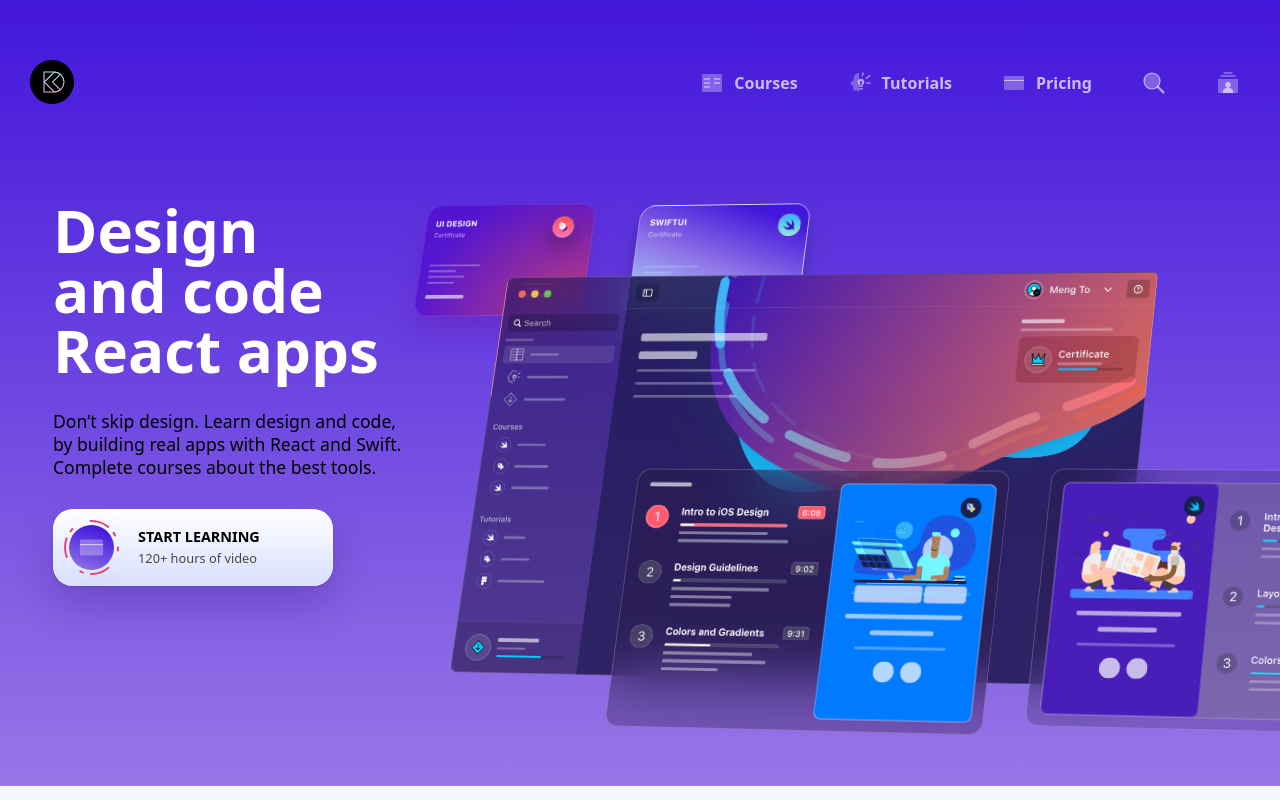
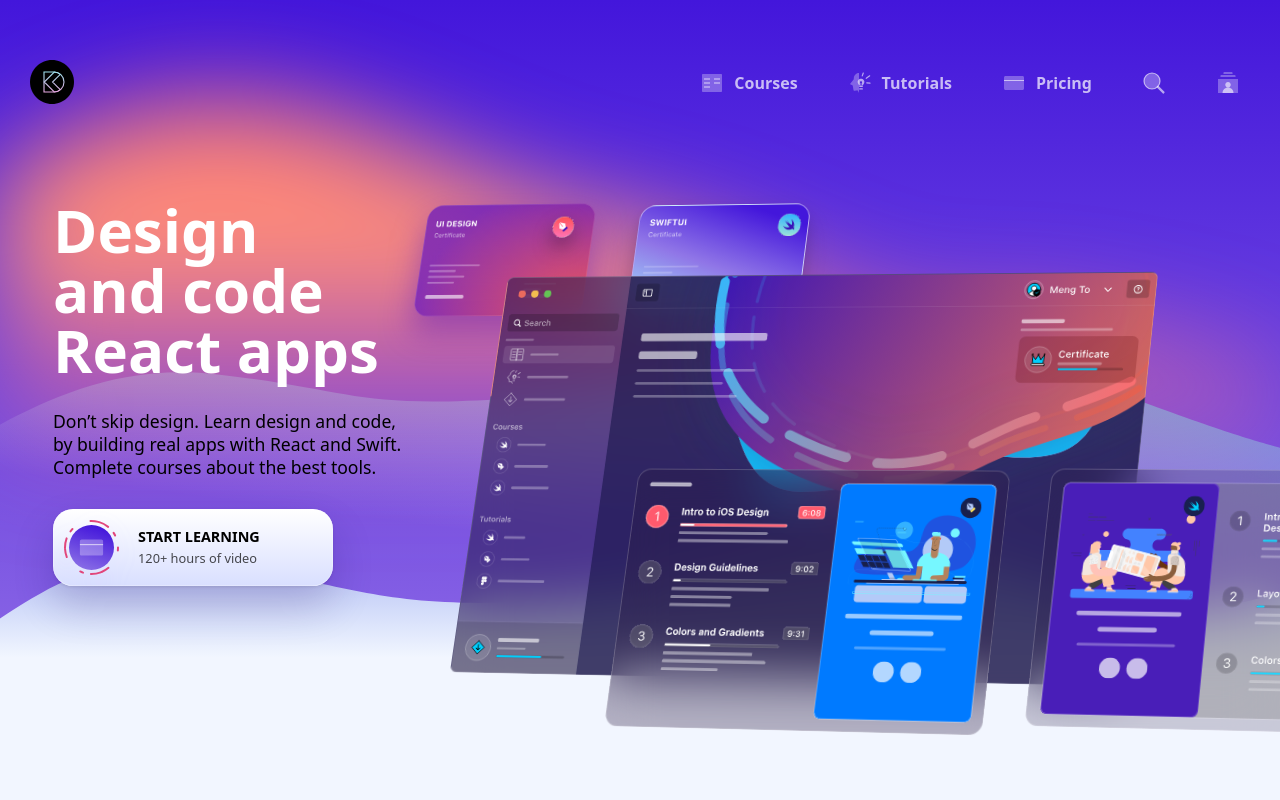
Before and after one commit to thatsehannah/design-code-with-react-hooks, a Gatsby site: page / in a window 1280 px wide. Built offline with nearby package versions, Linux system fonts and the light colour scheme; Gatsby itself is replaced by a stand-in of ours.

Commit message:
added waves to hero section with inline styles

```diff
--- /dev/null
+++ b/src/components/backgrounds/WaveBackground.js
@@ -0,0 +1,35 @@
+import React from "react"
+import styled from "styled-components"
+
+const WaveBackground = () => {
+  return (
+    <Wrapper>
+      <Background />
+      <Wave
+        src="/images/waves/hero-wave1.svg"
+        style={{ top: "100px", filter: "blur(50px)" }}
+      />
+      <Wave src="/images/waves/hero-wave2.svg" style={{ top: "350px" }} />
+      <Wave src="/images/waves/hero-wave3.svg" style={{ top: "550px" }} />
+    </Wrapper>
+  )
+}
+
+export default WaveBackground
+
+const Wrapper = styled.div`
+  position: relative;
+`
+const Background = styled.div`
+  background: linear-gradient(180deg, #4316db 0%, #9876e7 100%);
+  position: absolute;
+  width: 100%;
+  height: 800px;
+  z-index: -1;
+`
+
+const Wave = styled.img`
+  position: absolute;
+  width: 100%;
+  z-index: -1;
+`
--- a/src/components/sections/Hero.js
+++ b/src/components/sections/Hero.js
@@ -4,10 +4,12 @@
 import { themes } from "../styles/ColorStyles"
 import PurchaseButton from "../buttons/PurchaseButton"
 import MockupAnimation from "../animations/MockupAnimation"
+import WaveBackground from "../backgrounds/WaveBackground"
 
 const Hero = props => {
   return (
     <Wrapper>
+      <WaveBackground />
       <ContentWrapper>
         <TextWrapper>
           <Title>
@@ -31,7 +33,6 @@
 export default Hero
 
 const Wrapper = styled.div`
-  background: linear-gradient(180deg, #4316db 0%, #9876e7 100%);
   overflow: hidden;
 `
 
```
